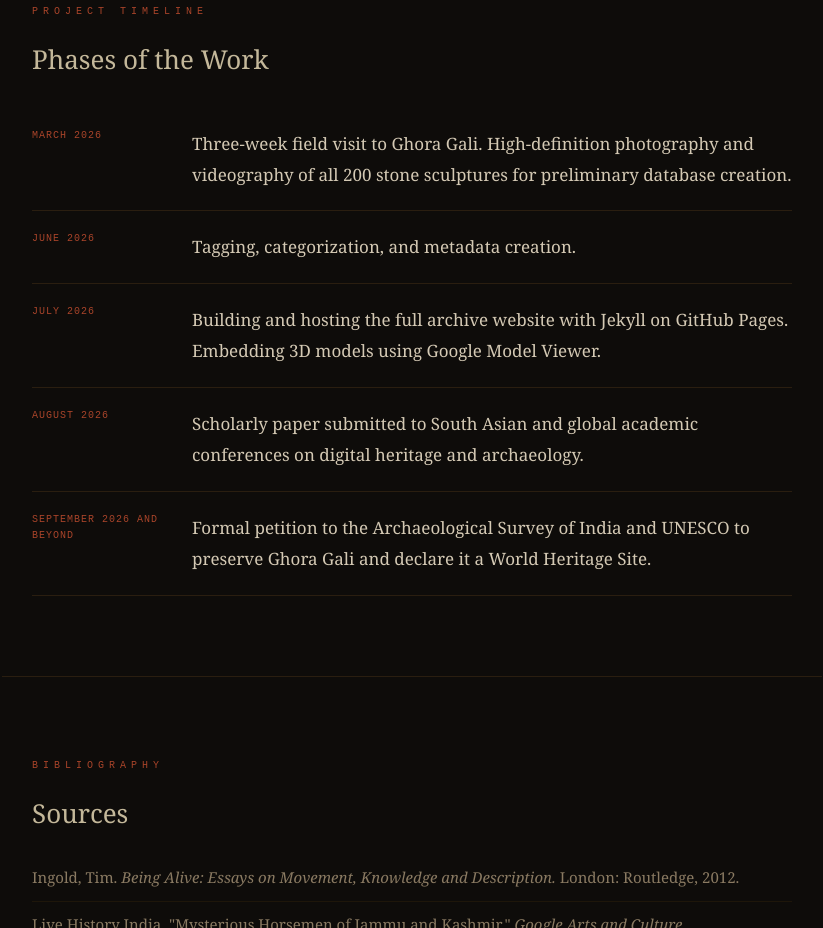
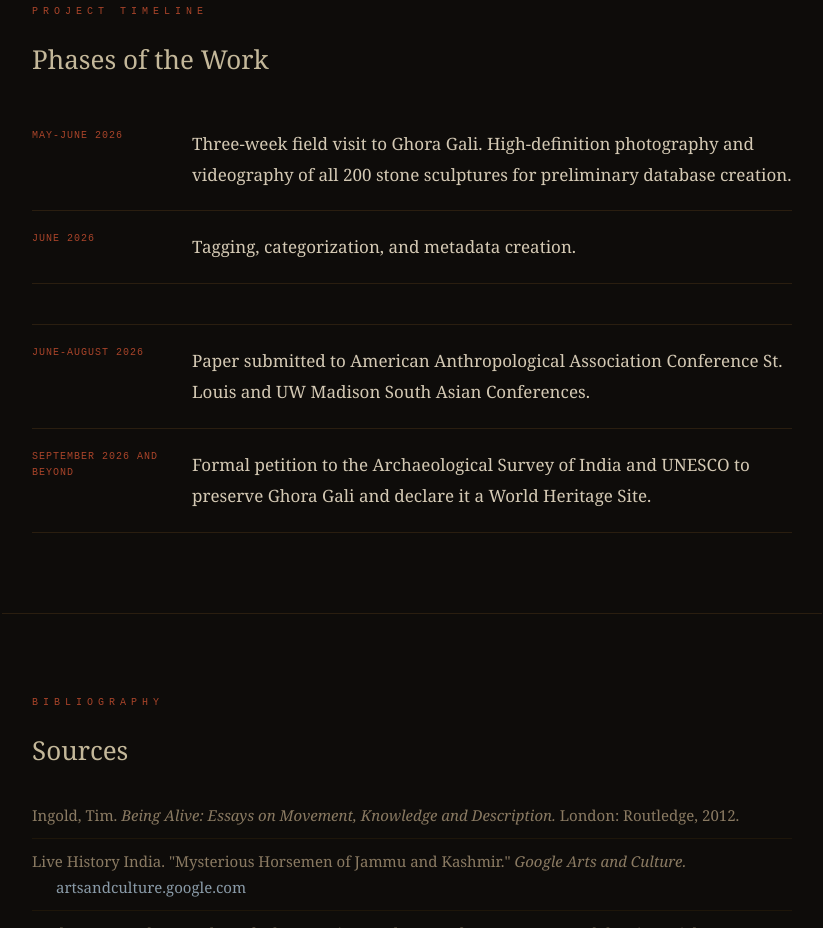
Before and after one commit to Ashfaq010/Petrified-Wedding-of-the-Himalayas-A-Digital-Archaeological-Preservation-Project-of-Ghora-Gali-Gool, a plain HTML site: page index.html in a window 1280 px wide. Shown: the part 7297-8225 px from the top of the page, without its empty margins (228-1051 px from the left). Drawn offline with Linux system fonts and the light colour scheme.

Commit message:
Update project timeline dates in index.html

```diff
--- a/index.html
+++ b/index.html
@@ -823,7 +823,7 @@ footer {
   <h2>Phases of the Work</h2>
   <ul class="timeline">
     <li>
-      <span class="tl-date">March 2026</span>
+      <span class="tl-date"> May-June 2026</span>
       <div class="tl-text">Three-week field visit to Ghora Gali. High-definition
       photography and videography of all 200 stone sculptures for preliminary database creation.</div>
     </li>
@@ -833,14 +833,11 @@ footer {
      </div>
     </li>
     <li>
-      <span class="tl-date">July 2026</span>
-      <div class="tl-text">Building and hosting the full archive website with
-      Jekyll on GitHub Pages. Embedding 3D models using Google Model Viewer.</div>
+
     </li>
     <li>
-      <span class="tl-date">August 2026</span>
-      <div class="tl-text">Scholarly paper submitted to South Asian and global
-      academic conferences on digital heritage and archaeology.</div>
+      <span class="tl-date">June-August 2026</span>
+      <div class="tl-text">Paper submitted to American Anthropological Association Conference St. Louis and UW Madison South Asian Conferences.</div>
     </li>
     <li>
       <span class="tl-date">September 2026 and beyond</span>
```
